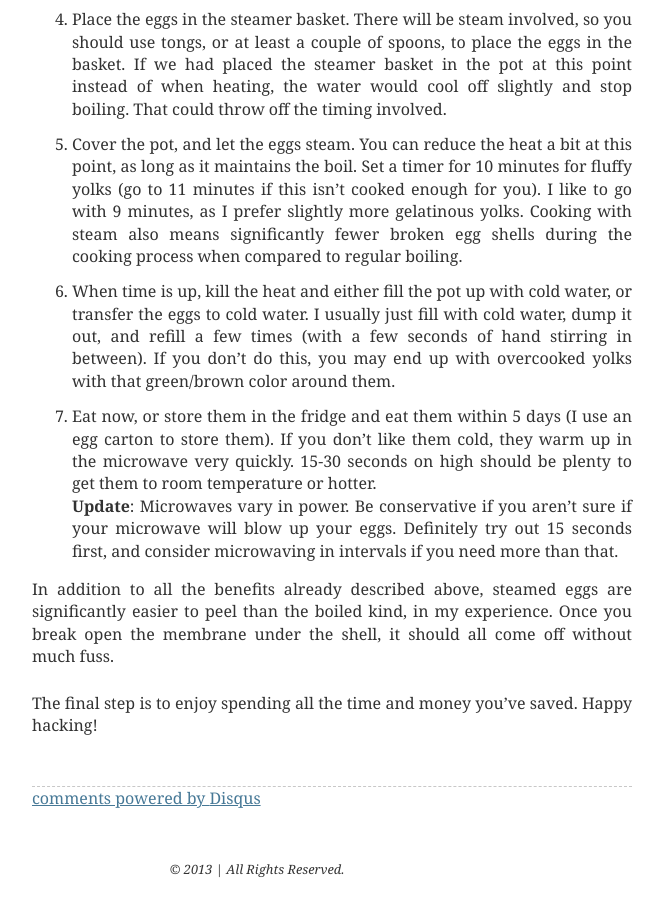
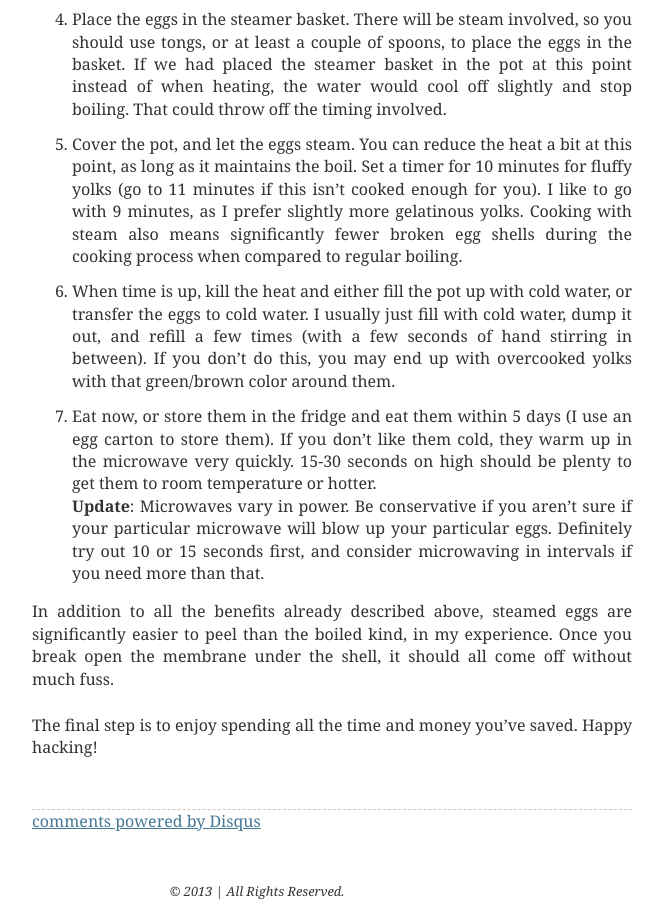
Before and after one commit to JohnHostile/johnhostile.github.com, a Jekyll site: the page built from _posts/2013-01-27-hacker-foods-hard-boiled-eggs.markdown, in a window 1280 px wide and 900 px high, scrolled down 1883 px. Shown: the whole window, without its empty margins (383-1047 px from the left). Built offline with Jekyll 4.4.1, drawn with Linux system fonts in a browser that asks for light colours; comment, search, counter and statistics services are not loaded; before the commit the page ends 2761 px from its top, so only the background shows below that.

Commit message:
post update part deux

```diff
--- a/_posts/2013-01-27-hacker-foods-hard-boiled-eggs.markdown
+++ b/_posts/2013-01-27-hacker-foods-hard-boiled-eggs.markdown
@@ -33,7 +33,7 @@ After a number of tests, I came up with a method I like. I present to you the ea
  6. When time is up, kill the heat and either fill the pot up with cold water, or transfer the eggs to cold water. I usually just fill with cold water, dump it out, and refill a few times (with a few seconds of hand stirring in between). If you don't do this, you may end up with overcooked yolks with that green/brown color around them.
 
  7. Eat now, or store them in the fridge and eat them within 5 days (I use an egg carton to store them). If you don't like them cold, they warm up in the microwave very quickly. 15-30 seconds on high should be plenty to get them to room temperature or hotter.
- <br>**Update**: Microwaves vary in power. Be conservative if you aren't sure if your microwave will blow up your eggs. Definitely try out 15 seconds first, and consider microwaving in intervals if you need more than that.
+ <br>**Update**: Microwaves vary in power. Be conservative if you aren't sure if your particular microwave will blow up your particular eggs. Definitely try out 10 or 15 seconds first, and consider microwaving in intervals if you need more than that.
 
 In addition to all the benefits already described above, steamed eggs are significantly easier to peel than the boiled kind, in my experience. Once you break open the membrane under the shell, it should all come off without much fuss.
 
```
